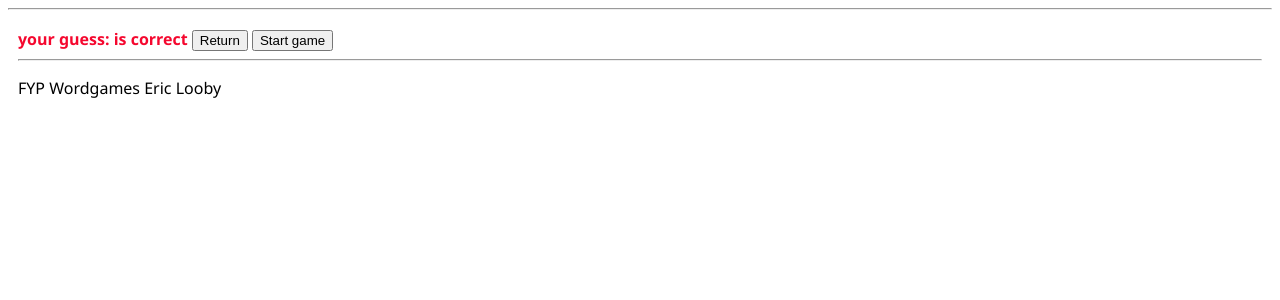
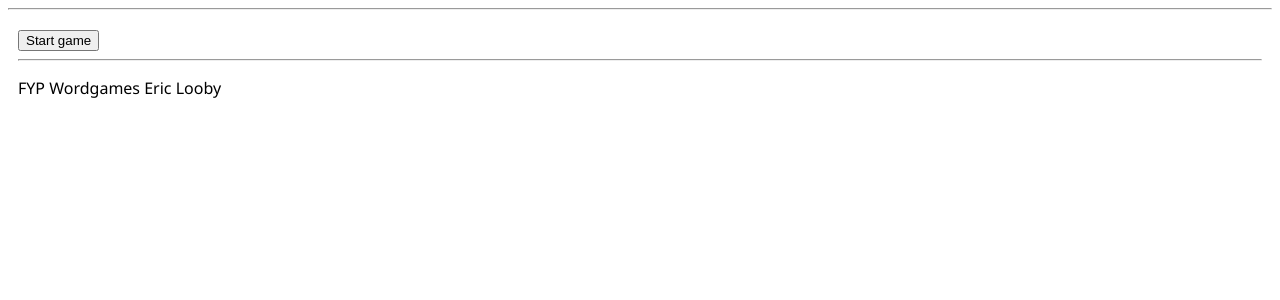
Before and after one commit to Eric2112/Wordgames-FYP, a Django app: page /guessReceived/ in a window 1280 px wide. Shown: the part 54-354 px from the top of the page. Run offline with Django 3.2, Linux system fonts and the light colour scheme; some libraries are stand-ins or nearby versions.

Commit message:
removed unnecessary code

```diff
--- a/bullsAndCows/templates/bullsAndCows/computerGuess.html
+++ b/bullsAndCows/templates/bullsAndCows/computerGuess.html
@@ -1,4 +1,4 @@
-{% extends "bullsAndCows/layout.html" %} {% block title %} Bulls and Cows: have your word guessed! {% endblock %} {% block content %}
+{% extends "bullsAndCows/layout.html" %} {% block title %} Computer guess {% endblock %} {% block content %}
 
 <button onclick="location.href = '/startpage'">Exit game</button>
 <p> computer version of game</p> {% endblock %}
--- a/bullsAndCows/templates/bullsAndCows/guess.html
+++ b/bullsAndCows/templates/bullsAndCows/guess.html
@@ -1,4 +1,4 @@
-{% extends "bullsAndCows/layout.html" %} {% block title %} guess {% endblock %} {% block content %}
+{% extends "bullsAndCows/layout.html" %} {% block title %} User guess {% endblock %} {% block content %}
 
 <p> Bulls count : </p>
 <p> Cows count : </p>
--- a/bullsAndCows/templates/bullsAndCows/guessReceived.html
+++ b/bullsAndCows/templates/bullsAndCows/guessReceived.html
@@ -2,28 +2,9 @@
 
 <html>
 
-<head>
-    <meta charset="utf-8" />
-    <title>guess input </title>
-    {% load static %}
-    <link rel="stylesheet" type="text/css" href="{% static 'bullsAndCows/site.css' %}" />
-    <script src="http://ajax.googleapis.com/ajax/libs/jquery/1.9.1/jquery.min.js"></script>
-    <script>
-        function call_counter(url, pk) {
-            window.open(url);
-            $.get('input/' + pk + '/', function(data) {
-                alert("counter updated!");
-            });
-        }
-    </script>
-</head>
-
 
 <body>
-    <span class="message">your guess: {{newform}} is correct</span>
-    <button onclick="call_counter('guess.html');">
-        Return
-    </button>
+
 
     <button onclick="location.href = '/startpage'">Start game</button>
 </body>
--- a/bullsAndCows/templates/bullsAndCows/log_message.html
+++ /dev/null
@@ -1,6 +0,0 @@
-{% extends "bullsAndCows/layout.html" %} {% block title %} Log a message {% endblock %} {% block content %}
-<form method="POST" class="log-form">
-    {% csrf_token %} {{ form.as_p }}
-    <button type="submit" class="save btn btn-default">Log</button>
-</form>
-{% endblock %}
--- a/bullsAndCows/urls.py
+++ b/bullsAndCows/urls.py
@@ -4,25 +4,17 @@ from bullsAndCows.models import LogMessage
 
 from django.views.generic import TemplateView
 
-#home_list_view = views.HomeListView.as_view(
- #   queryset=LogMessage.objects.order_by("-log_date")[:5],  # :5 limits the results to the five most recent
-  #  context_object_name="message_list",
-   # template_name="bullsAndCows/home.html",
-#)
 
 urlpatterns = [
-    #path("", home_list_view, name="home"),
     path("", views.startpage, name ="home"),
     path("startpage/", views.startpage, name = "startpage"),
     path("input/", views.input, name="input"),
     path("guess/", views.guess, name="guess"),
     path("guess/<newform>", views.guess),
-    path("log/", views.log_message, name="log"),
     path("guessReceived/", views.guessReceived, name="guessReceived"),
     path("guessReceived/guess", views.guess, name ="guessReceived"),
     path("computerGuess", views.computerGuess, name ="computerGuess"),
     path("rules/", views.rules, name ="rules"),
     path("check/", views.checkans, name = "check"),
 
-   # path("guessReceived/<newform>", views.guessReceived),
 ]
--- a/bullsAndCows/views.py
+++ b/bullsAndCows/views.py
@@ -156,19 +156,5 @@ def guess(request):
     return render(request, "bullsAndCows/guess.html", {'word': word, 'msg': msg})
 
 
-def log_message(request):
-    form = LogMessageForm(request.POST or None)
-
-    if request.method == "POST":
-        if form.is_valid():
-            message = form.save(commit=False)
-            message.log_date = datetime.now()
-            message.save()
-            return redirect("home")
-    else:
-        return render(request, "bullsAndCows/log_message.html", {"form": form})
-
-
-
 def computerGuess(request):
     return render(request, "bullsAndCows/computerGuess.html")
```
Also changed, not shown: bullsAndCows/forms.py (+0 -9 lines), bullsAndCows/methods.py (deleted, +0 -30 lines), bullsAndCows/static/bullsAndCows/bullsGame.css (deleted, +0 -14 lines), bullsAndCows/templates/bullsAndCows/gameLayout.html (deleted, +0 -31 lines).
